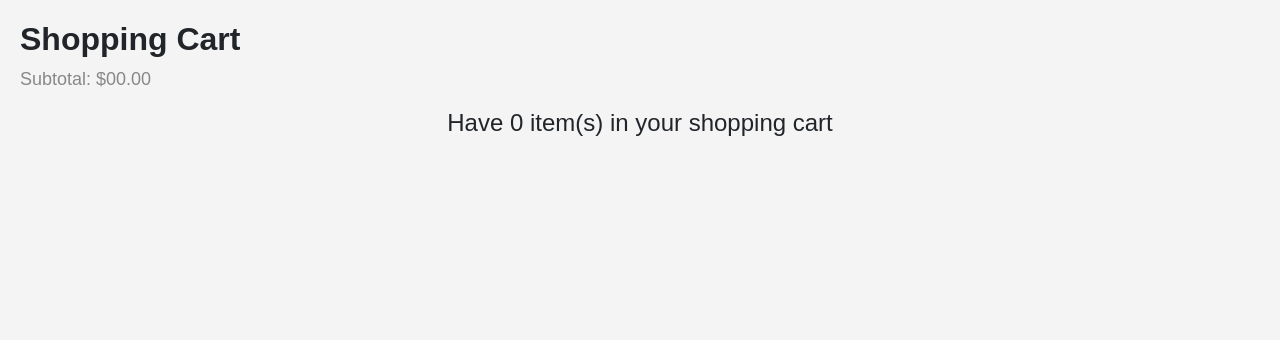
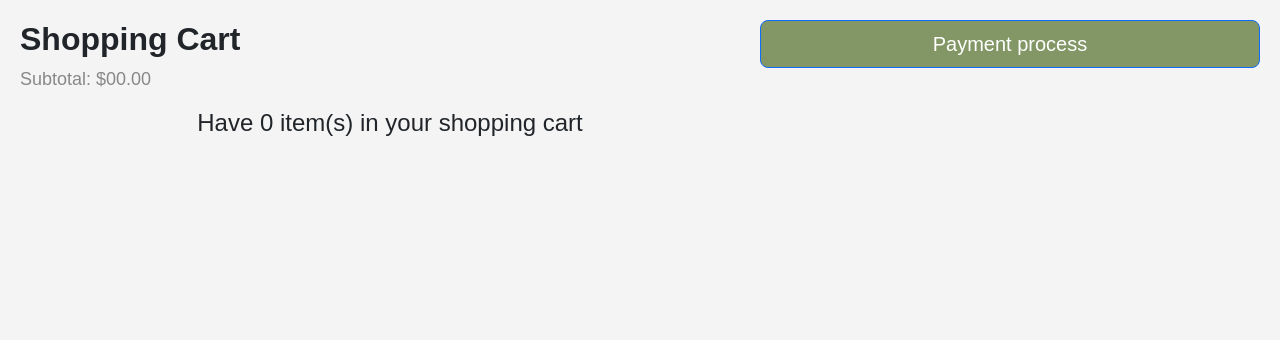
Before and after one commit to BiankaJS/VerdanVest, a Django app: page /shopping/cart/ in a window 1280 px wide. Shown: the part 119-459 px from the top of the page. Run offline with Django 4.2, Linux system fonts and the light colour scheme; data that the repository does not hold is empty.

Commit message:
Shoppingcart

```diff
--- a/verdanvest/compras/templates/compras/shoppingcart.html
+++ b/verdanvest/compras/templates/compras/shoppingcart.html
@@ -39,6 +39,7 @@
       {% endfor %}
     </div>
   </div>
+
   <div class="payment-section">
     <h2 class="payment-methods">Methods of Payment</h2>
     <img src="{% static 'img/paryment.jpg' %}" alt="Payment Methods" class="payment-image">
@@ -54,6 +55,11 @@
   <h4 style="text-align: center;">Have 0 item(s) in your shopping cart</h4>
   {% endif %}
 </div>
+
+<div class="text-center" id="comprar" style="margin-bottom: 20px;">
+  <button style="background-color:  #829765; width: 500px;" type="submit" class="btn btn-primary btn-lg">Payment process</button>
+</div>
+
 <script src="https://cdn.jsdelivr.net/npm/bootstrap@5.3.2/dist/js/bootstrap.bundle.min.js"></script>
 <script>
   function toggleMaterial(material) {
@@ -62,6 +68,10 @@
   }
 </script>
 <style>
+
+
+
+
   body {
     background-color: #f4f4f4;
     margin: 0;
--- a/verdanvest/verdanvest/settings.py
+++ b/verdanvest/verdanvest/settings.py
@@ -84,7 +84,7 @@ DATABASES = {
             'ENGINE': 'django.db.backends.mysql',
             'NAME': 'Verdanvest',
             'USER': 'root',
-            'PASSWORD': 'Pedro061203',
+            'PASSWORD': 'JJLovesU1!',
             'HOST': 'localhost',
             'PORT': '3306',
         }
```
